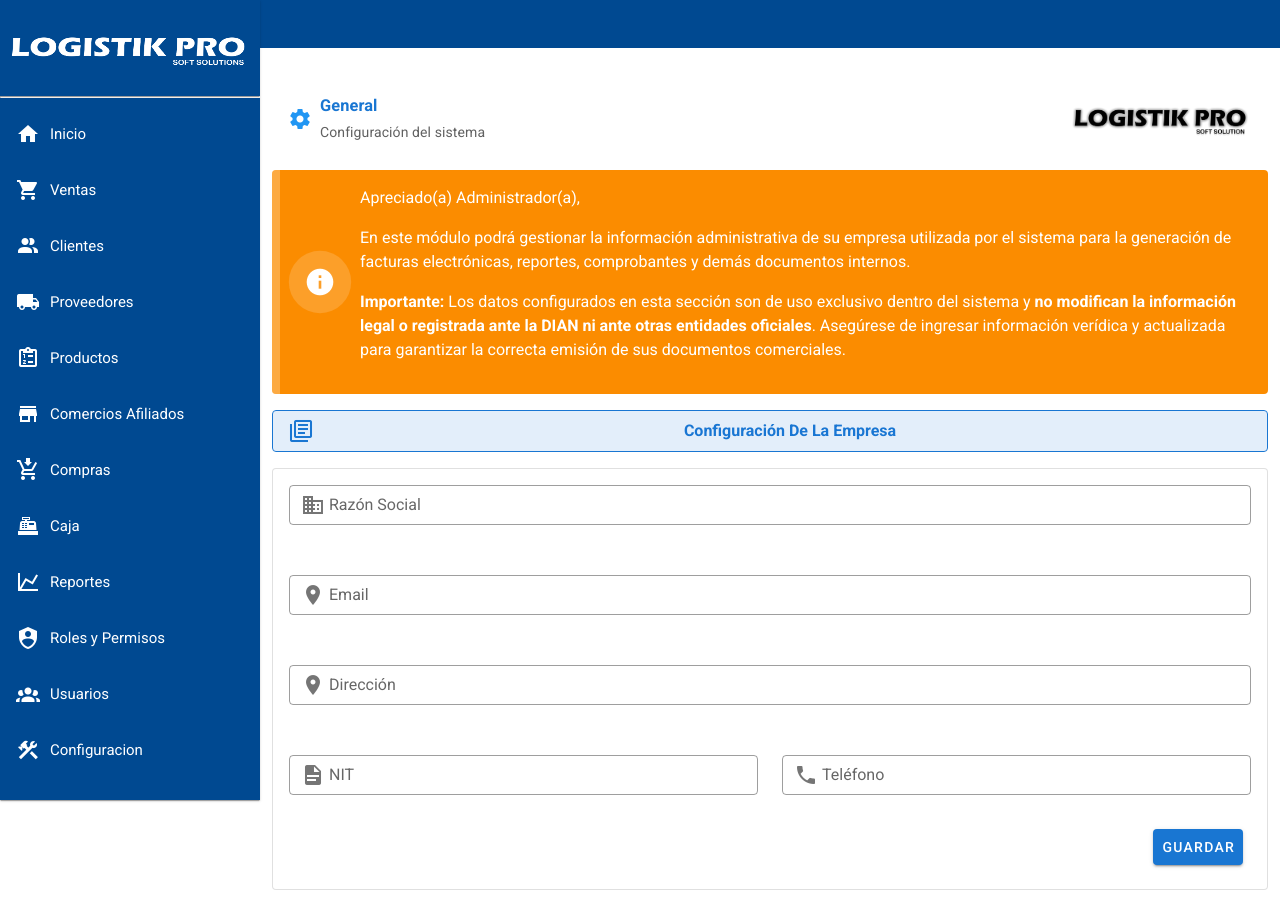
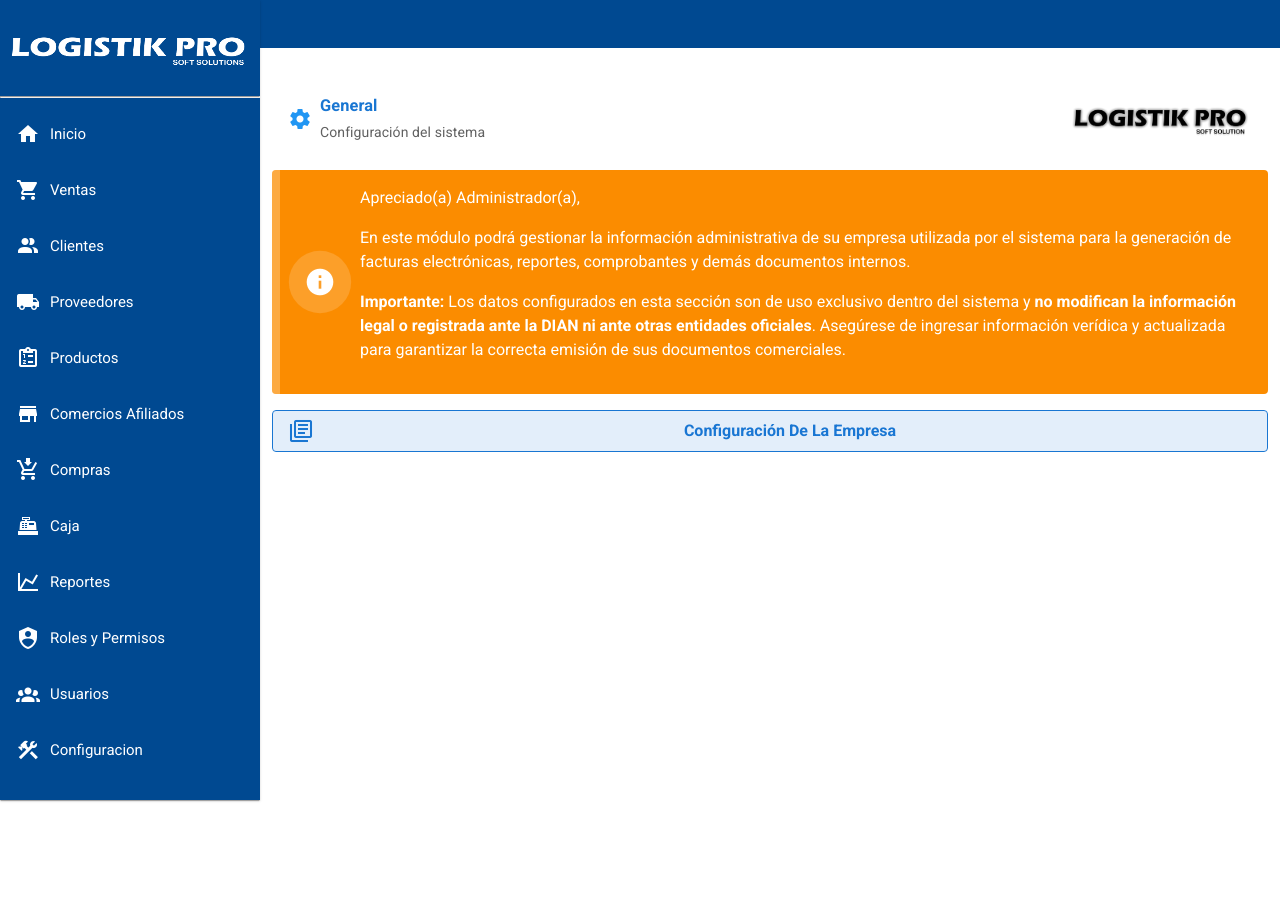
Before and after one commit to contactologistikpro-pixel/logistikFront, a Nuxt app: page /configuracion/general in a window 1280 px wide. After the commit the page ends 800 px from the top, so only its background shows below. Built offline with nearby package versions, Linux system fonts and the light colour scheme.

Commit message:
avances modulo de configuracion

```diff
--- /dev/null
+++ b/components/configuracion/GestionCrear.vue
@@ -0,0 +1,66 @@
+<template>
+  <v-card class="pa-6 mt-6" outlined tile width="100%">
+    <v-card-title class="d-flex justify-space-between align-center">
+      <div>
+        <h4 class="blue--text text--darken-2 font-weight-bold mb-1"> Complete los datos administrativos de su empresa
+        </h4>
+      </div>
+    </v-card-title>
+
+    <v-card-text>
+      <v-form ref="formEmpresa" v-model="formValido">
+        <v-row dense>
+          <!-- Razón Social -->
+          <v-col cols="12" sm="6" md="6">
+            <v-text-field v-model="empresa.razon_social" label="Razón Social" prepend-inner-icon="mdi-domain" outlined
+              dense rounded required />
+          </v-col>
+
+          <!-- Email -->
+          <v-col cols="12" sm="6" md="6">
+            <v-text-field v-model="empresa.email" label="Email" prepend-inner-icon="mdi-email" outlined dense rounded
+              required />
+          </v-col>
+
+          <!-- Dirección -->
+          <v-col cols="12" sm="12" md="6">
+            <v-text-field v-model="empresa.direccion" label="Dirección" prepend-inner-icon="mdi-map-marker" outlined
+              dense rounded required />
+          </v-col>
+
+          <!-- NIT -->
+          <v-col cols="12" sm="6" md="6">
+            <v-text-field v-model="empresa.nit" label="NIT" prepend-inner-icon="mdi-file-document" outlined dense
+              rounded required />
+          </v-col>
+
+          <!-- Teléfono -->
+          <v-col cols="12" sm="6" md="6">
+            <v-text-field v-model="empresa.telefono" label="Teléfono" prepend-inner-icon="mdi-phone" outlined dense
+              rounded required />
+          </v-col>
+
+          <!-- Logo -->
+          <v-col cols="12" sm="6" md="6">
+            <v-file-input v-model="empresa.logo" label="Subir Logo" accept="image/*" prepend-inner-icon="mdi-image"
+              outlined dense rounded />
+          </v-col>
+        </v-row>
+
+        <v-row justify="end" class="mt-4">
+          <v-btn color="primary" dark rounded @click="guardarEmpresa">Guardar</v-btn>
+        </v-row>
+      </v-form>
+    </v-card-text>
+  </v-card>
+</template>
+
+<script>
+export default {
+  props: {
+    solicitudSeleccionada: {
+      type: Object,
+    }
+  }
+}
+</script>
--- /dev/null
+++ b/components/configuracion/MiEmpresa.vue
@@ -0,0 +1,15 @@
+<template>
+
+  <h1>HOLA ALEJANDRO MI EMPRESA </h1>
+
+</template>
+
+<script>
+export default {
+  props: {
+    solicitudSeleccionada: {
+      type: Object,
+    }
+  }
+}
+</script>
--- a/pages/configuracion/general.vue
+++ b/pages/configuracion/general.vue
@@ -41,61 +41,48 @@
       <b>Configuración De La Empresa</b>
     </v-alert>
 
-    <v-card class="pa-4 mt-4" max-width="1300" outlined>
-      <v-form ref="formEmpresa" v-model="formValido">
+    <!-- MODALES -->
+    <template v-if="empresa.modalMiEmpresa">
+      <MiEmpresa :solicitudSeleccionada="solicitudSeleccionada" />
+    </template>
 
-        <v-row>
-          <v-col cols="12" md="12">
-            <v-text-field v-model="empresa.razon_social" label="Razón Social" prepend-inner-icon="mdi-domain" dense
-              outlined required />
-          </v-col>
-
-          <v-col cols="12" md="12">
-            <v-text-field v-model="empresa.email" label="Email" prepend-inner-icon="mdi-map-marker" dense outlined
-              required />
-          </v-col>
-
-          <v-col cols="12" md="12">
-            <v-text-field v-model="empresa.direccion" label="Dirección" prepend-inner-icon="mdi-map-marker" dense
-              outlined required />
-          </v-col>
-
-          <v-col cols="12" md="6">
-            <v-text-field v-model="empresa.nit" label="NIT" prepend-inner-icon="mdi-file-document" dense outlined required />
-          </v-col>
-
-          <v-col cols="12" md="6">
-            <v-text-field v-model="empresa.telefono" label="Teléfono" prepend-inner-icon="mdi-phone" dense outlined
-              required />
-          </v-col>
-
-        </v-row>
-
-        <v-card-actions>
-          <v-spacer></v-spacer>
-          <v-btn color="primary" dark @click="guardarEmpresa">Guardar</v-btn>
-        </v-card-actions>
-
-      </v-form>
-    </v-card>
+    <template v-else-if="empresa.modalCrear">
+      <GestionCrear :solicitudSeleccionada="solicitudSeleccionada" />
+    </template>
   </div>
 </template>
 
 <script>
+import GestionCrear from '../../components/configuracion/GestionCrear.vue';
+import MiEmpresa from '../../components/configuracion/MiEmpresa.vue';
+
 export default {
+  components: { MiEmpresa, GestionCrear },
   name: "general",
 
   data() {
     return {
       formValido: false,
       empresa: {
-        razon_social: "",
-        email: "",
-        direccion: "",
-        nit: "",
-        telefono: "",
+        razon_social: null,
+        email: null,
+        direccion: null,
+        nit: null,
+        telefono: null,
+        logo: null,
+        modalCrear: false,
+        modalMiEmpresa: false,
       }
     }
+  },
+
+  methods: {
+
+    // abrirModal(){
+    //   if () {
+
+    //   }
+    // }
   }
 }
 </script>
```
